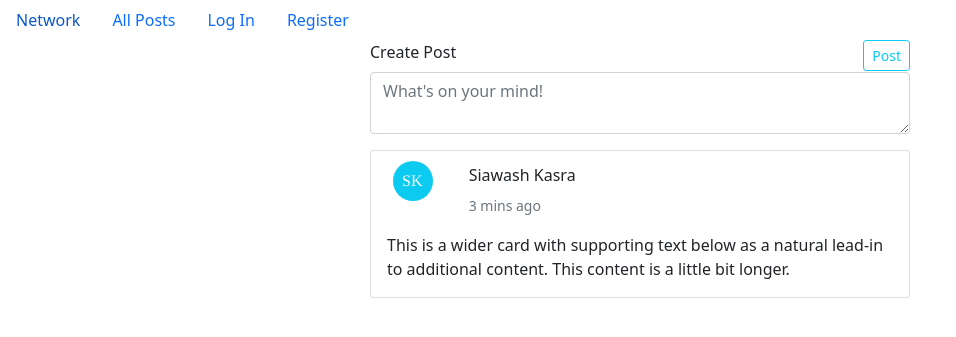
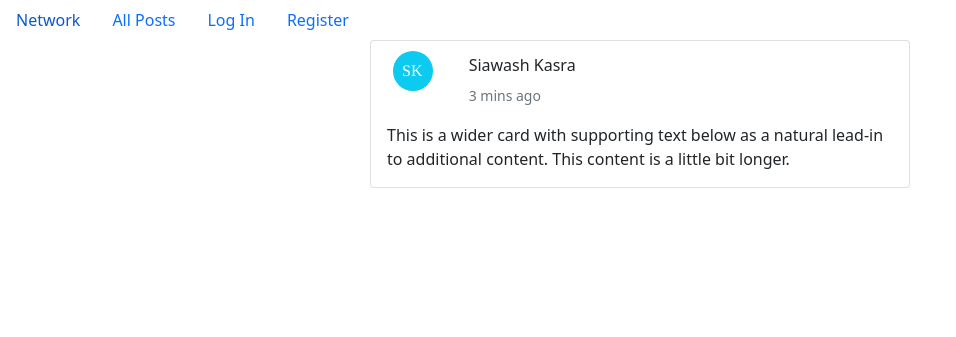
Before and after one commit to siawashkasra/network, a Django app: page / in a window 1280 px wide. Shown: the top 337 px of the page, without its empty margins (0-956 px from the left). Run offline with Django 3.2, Linux system fonts and the light colour scheme.

Commit message:
Design Create/View Posts

```diff
--- a/network/templates/network/index.html
+++ b/network/templates/network/index.html
@@ -2,9 +2,13 @@
 
 {% block body %}
 
+{% if message %}
+        <div>{{ message }}</div>
+{% endif %}
 
 <div class="container-fluid">
 
+    {% if user.is_authenticated %}
     <form class="post">
         <div class="mb-3">
             <div class="row">
@@ -12,12 +16,13 @@
                     <label for="validationTextarea" class="form-label">Create Post</label>
                 </div>
                 <div class="col-md-6">
-                    <button type="button" class="btn btn-outline-info btn-sm">Post</button>
+                    <button type="submit" class="btn btn-outline-info btn-sm">Post</button>
                 </div>
             </div>
-            <textarea class="form-control" id="" placeholder="What's on your mind!" required></textarea>
+            <textarea class="form-control" id="content" placeholder="What's on your mind!" required></textarea>
         </div>
     </form>
+    {% endif %}
     <div class="card mb-3" style="max-width: 540px;">
         <div class="row g-0">
             <div class="row">
@@ -31,13 +36,13 @@
                 </div>
                 <div class="col-md-10">
                     <h6 class="card-title">Siawash Kasra</h6>
-                    <p class="card-text"><small class="text-muted">3 mins ago</small></p>
+                    <p class="card-text timestamp"><small class="text-muted">3 mins ago</small></p>
                 </div>
             </div>
             <div class="col">
                 <div class="card-body">
 
-                    <p class="card-text">This is a wider card with supporting text below as a natural lead-in to additional content. This content is a little bit longer.</p>
+                    <p class="card-text content">This is a wider card with supporting text below as a natural lead-in to additional content. This content is a little bit longer.</p>
                 </div>
             </div>
         </div>
--- a/network/templates/network/layout.html
+++ b/network/templates/network/layout.html
@@ -6,6 +6,7 @@
         <title>{% block title %}Social Network{% endblock %}</title>
         <link href="https://cdn.jsdelivr.net/npm/bootstrap@5.0.0-beta3/dist/css/bootstrap.min.css" rel="stylesheet" integrity="sha384-eOJMYsd53ii+scO/bJGFsiCZc+5NDVN2yr8+0RDqr0Ql0h+rP48ckxlpbzKgwra6" crossorigin="anonymous">
         <link href="{% static 'network/styles.css' %}" rel="stylesheet">
+        <script src="{% static 'network/index.js' %}"></script>
     </head>
     <body>
 
```
